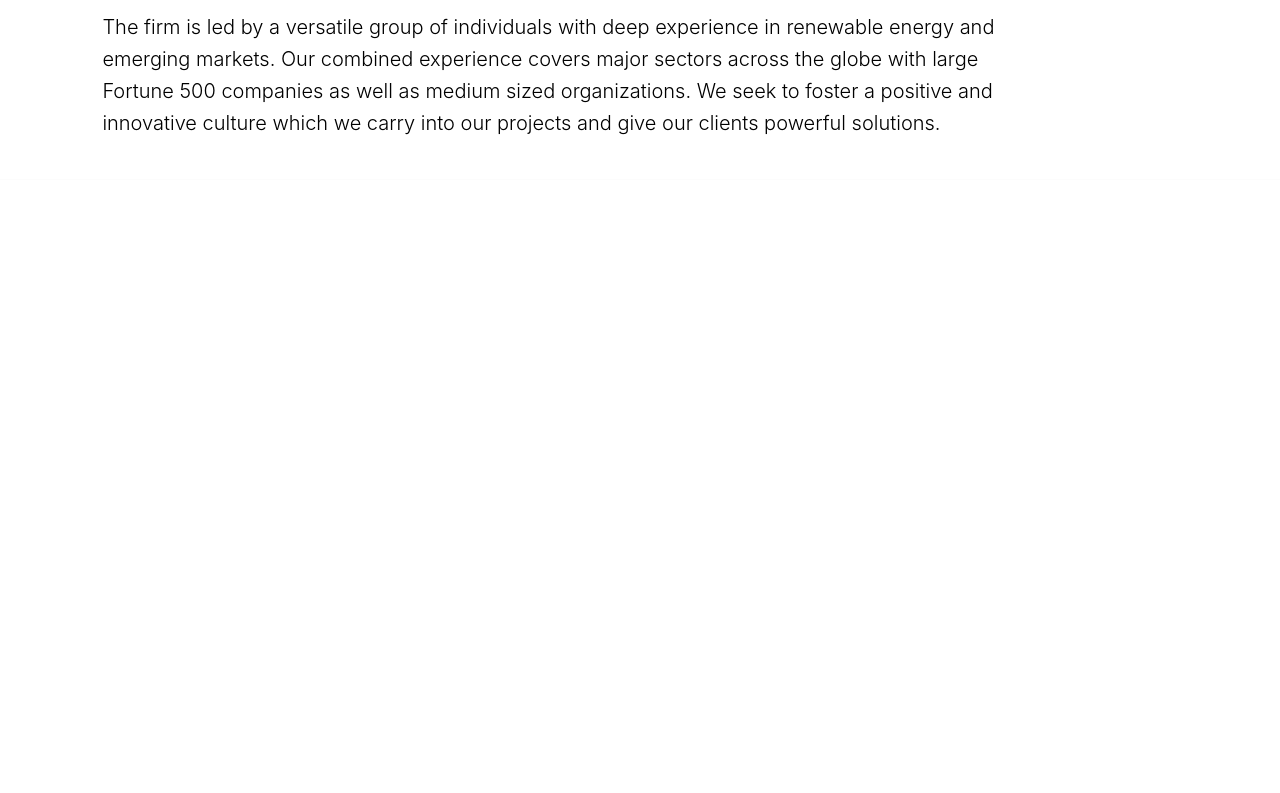
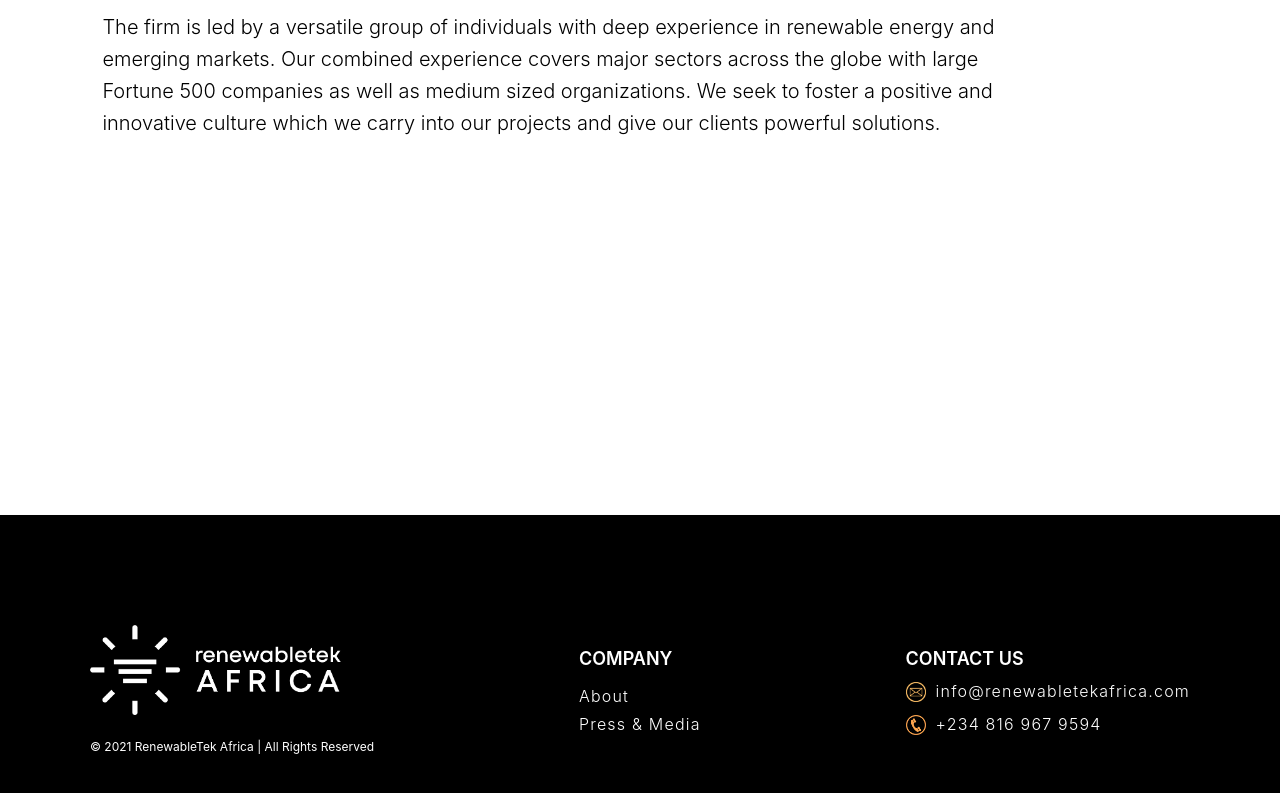
Before and after one commit to DamilolaAjayi/renewabletek-africa, a Vue app: page /about in a window 1280 px wide. Shown: the part 425-1218 px from the top of the page. Before the commit the page ends 800 px from the top, so only its background shows below. Built offline with nearby package versions, Linux system fonts and the light colour scheme.

Commit message:
add footer to about page

```diff
--- a/src/pages/About.vue
+++ b/src/pages/About.vue
@@ -29,19 +29,27 @@
         </section>
       </div>
     </main>
+    <el-footer />
   </div>
 </template>
 
 <script>
 import Navigation from '@/components/global/navigation/Nav';
+import ElFooter from '@/components/ElFooter';
 
 export default {
   name: 'about',
-  components: { Navigation },
+  components: {
+    Navigation,
+    ElFooter,
+  },
 };
 </script>
 
 <style scoped>
+main {
+  min-height: 100vh;
+}
 @media screen and (max-width: 767px) {
     .company--profile {
         margin: 14rem 2rem 0;
```
